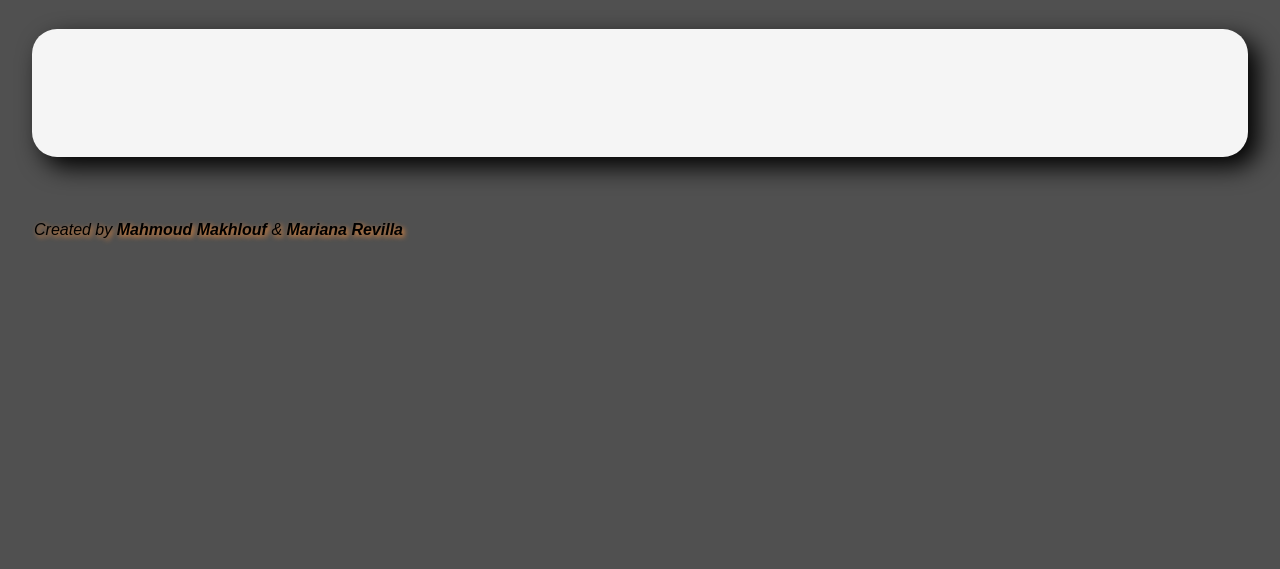
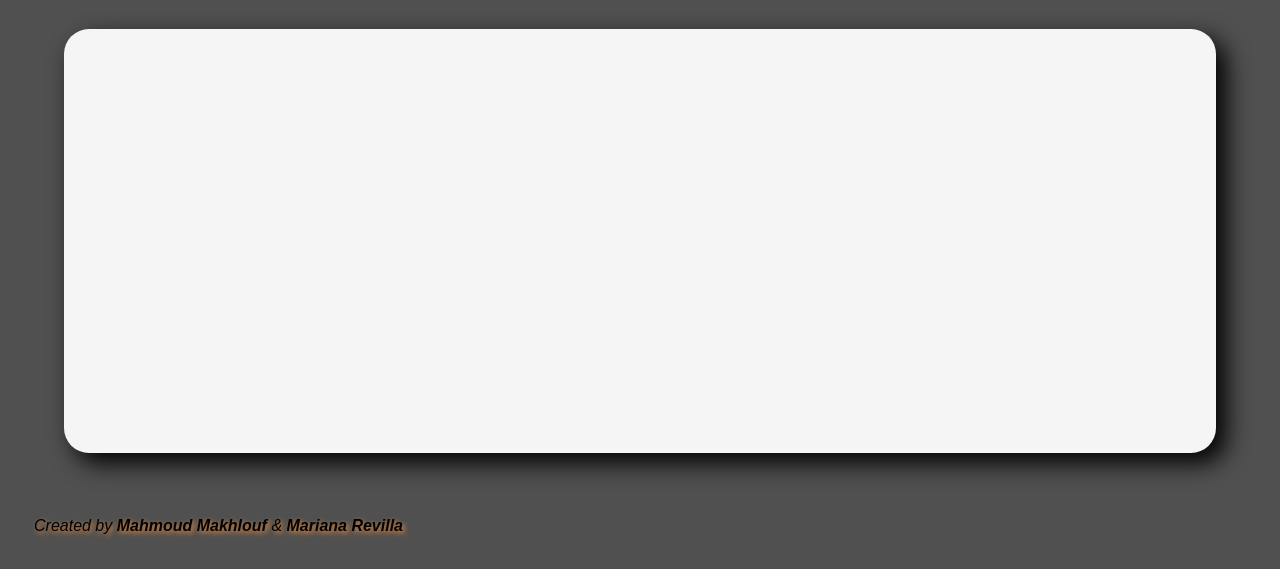
Before and after one commit to marurevi/Tasty-Recipes-API, a website built with webpack: page src/index.html in a window 1280 px wide. Shown: the part 238-807 px from the top of the page. Built offline with nearby package versions, Linux system fonts and the light colour scheme; no server answers.

Commit message:
Add scrollbar to container

```diff
--- a/src/modules/displayData.js
+++ b/src/modules/displayData.js
@@ -7,14 +7,12 @@ const displayCards = async () => {
 
   for (let i = 0; i < recipes.length; i += 1) {
     const card = document.createElement('ul');
-    if (i < 9) {
-      card.innerHTML = `<li><img src= ${recipes[i].thumbnail_url}></li>
+    card.innerHTML = `<li><img src= ${recipes[i].thumbnail_url}></li>
     <li class="text1">${recipes[i].name}</li>
     <li class="text2">id= ${recipes[i].id} <button type="button" class="likes">Likes</button></li>
     <button type= "button" class= "comment">Comment</button>`;
-      card.className = 'card';
-      container.append(card);
-    }
+    card.className = 'card';
+    container.append(card);
   }
 };
 
--- a/src/style.css
+++ b/src/style.css
@@ -36,15 +36,42 @@ body {
 .grid-container {
   display: grid;
   grid-template-columns: 30% 30% 30%;
-  grid-template-rows: 33% 33% 33%;
+  grid-template-rows: auto auto auto;
   column-gap: 3.33%;
   row-gap: 1em;
-  margin: 2em;
-  padding: 3em 2em;
+  margin: 2em 4em;
+  padding: 2em;
   border-radius: 25px;
   background-color: whitesmoke;
   color: #000;
   box-shadow: #000 10px 10px 25px;
+  height: 53vh;
+  overflow-x: hidden;
+  overflow-y: scroll;
+}
+
+/* width */
+.grid-container::-webkit-scrollbar {
+  width: 10px;
+  margin-left: 5px;
+}
+
+/* Track */
+.grid-container::-webkit-scrollbar-track {
+  box-shadow: inset 0 0 5px rgb(182, 184, 183);
+  border-radius: 10px;
+  margin-right: 20px;
+}
+
+/* Handle */
+.grid-container::-webkit-scrollbar-thumb {
+  background: rgb(255, 128, 0);
+  border-radius: 10px;
+}
+
+/* Handle on hover */
+.grid-container::-webkit-scrollbar-thumb:hover {
+  background: rgb(166, 86, 5);
 }
 
 .card {
```
Also changed, not shown: src/modules/api.js (line endings or trailing spaces).
